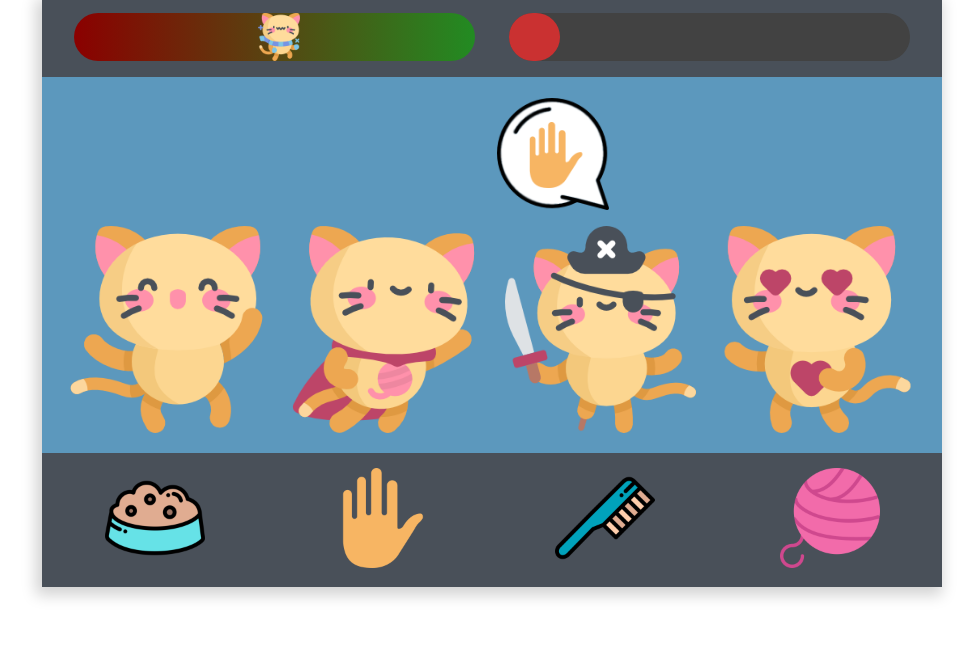
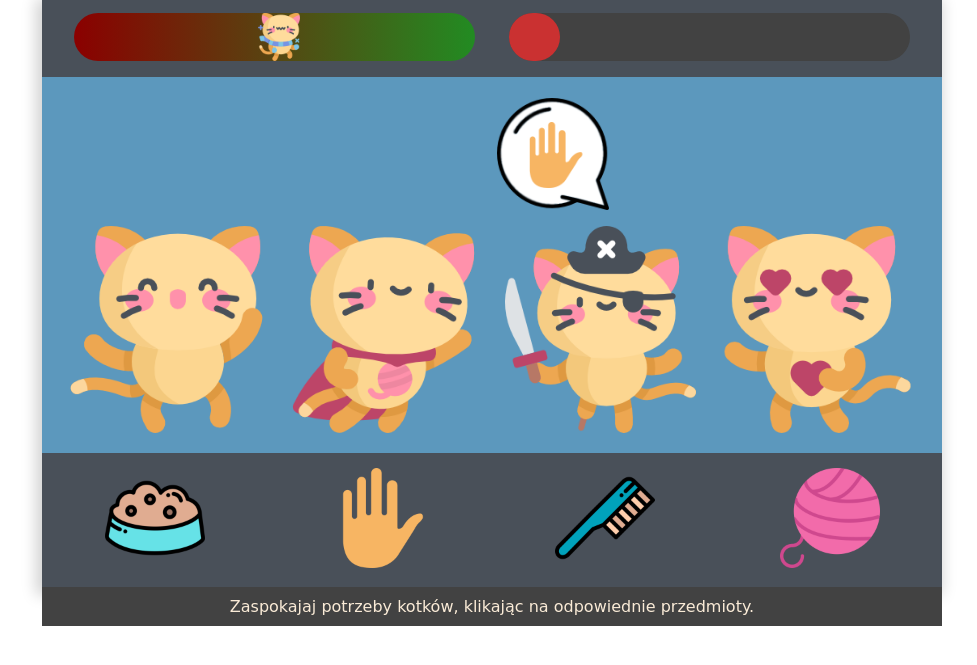
Before and after one commit to infoshareacademy/jfdd9-deadline, a plain HTML site: page Multitamagochi/game.html in a window 1280 px wide. Shown: the part 85-750 px from the top of the page, without its empty margins (148-1125 px from the left). Drawn offline with Linux system fonts and the light colour scheme; a web font is replaced by a local one.

Commit message:
dodanie instrukcji

```diff
--- a/Multitamagochi/game-css/game-css.css
+++ b/Multitamagochi/game-css/game-css.css
@@ -202,3 +202,12 @@ td {
     font-size: 2.5rem;
     color: antiquewhite;
 }
+
+
+.instruction p {
+    margin: 0;
+    padding: 10px;
+    background: #424242;
+    color: antiquewhite;
+    text-align: center;
+}
--- a/Multitamagochi/game.html
+++ b/Multitamagochi/game.html
@@ -80,7 +80,7 @@
         </div>
     </div>
     </div>
-
+    <div class="instruction"><p>Zaspokajaj potrzeby kotków, klikając na odpowiednie przedmioty.</p></div>
 </div>
 
 <script src="game-main.js"></script>
```
